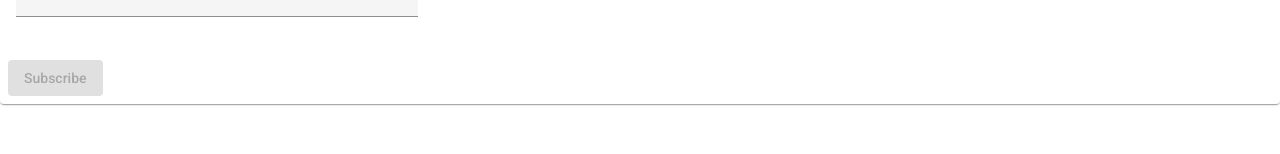
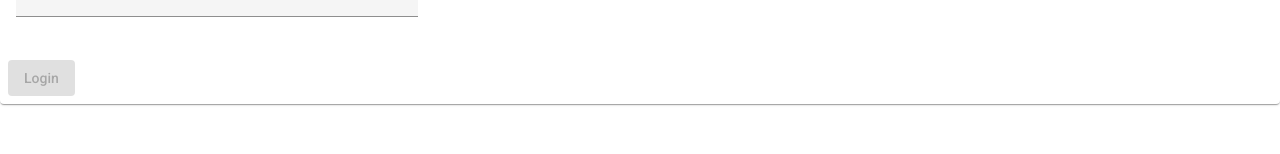
Before and after one commit to Amin23ElKassimi/angular-form, an Angular app: page /signin in a window 1280 px wide. Shown: the part 146-300 px from the top of the page. Built offline with nearby package versions, Linux system fonts and the light colour scheme.

Commit message:
✅Rendere permanente il Login

```diff
--- a/src/app/app.component.ts
+++ b/src/app/app.component.ts
@@ -1,10 +1,30 @@
-import { Component } from '@angular/core';
+import { Component, OnInit } from '@angular/core';
+import { AuthService } from 'src/app/auth/auth.service';
 
 @Component({
   selector: 'app-root',
   templateUrl: './app.component.html',
   styleUrls: ['./app.component.scss']
 })
-export class AppComponent {
+export class AppComponent implements OnInit {
+  // Variables
   title = 'angular-form';
+
+
+  constructor(private authservice: AuthService) { }
+
+
+  ngOnInit(): void {
+
+    // Se lutente e' salvato nello storage ripolpami la variabile
+    if (localStorage.getItem('user')) {
+      const user = JSON.parse(localStorage.getItem("user"))
+      this.authservice.createUser(user.email, user.id, user._token, user._expirationDate)
+    }
+
+  }
+
+
+
+
 }
--- a/src/app/components/signin/signin.component.html
+++ b/src/app/components/signin/signin.component.html
@@ -21,7 +21,7 @@
       </mat-card-content>
 
       <mat-card-actions>
-        <button  mat-raised-button color="primary" type="submit" [disabled]="!subform.valid">Subscribe</button>
+        <button  mat-raised-button color="primary" type="submit" [disabled]="!subform.valid">Login</button>
       </mat-card-actions>
     </mat-card>
   </form>
```
